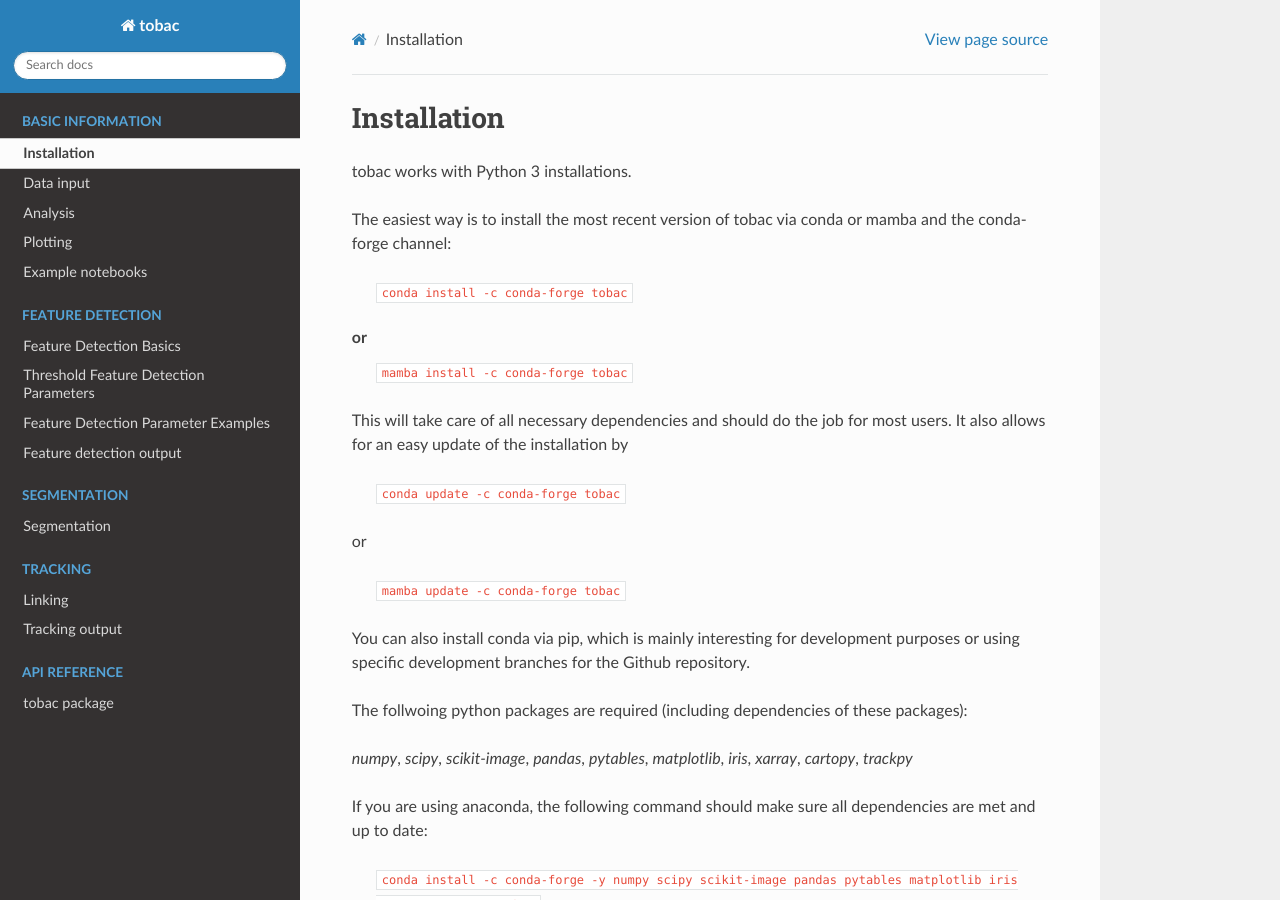
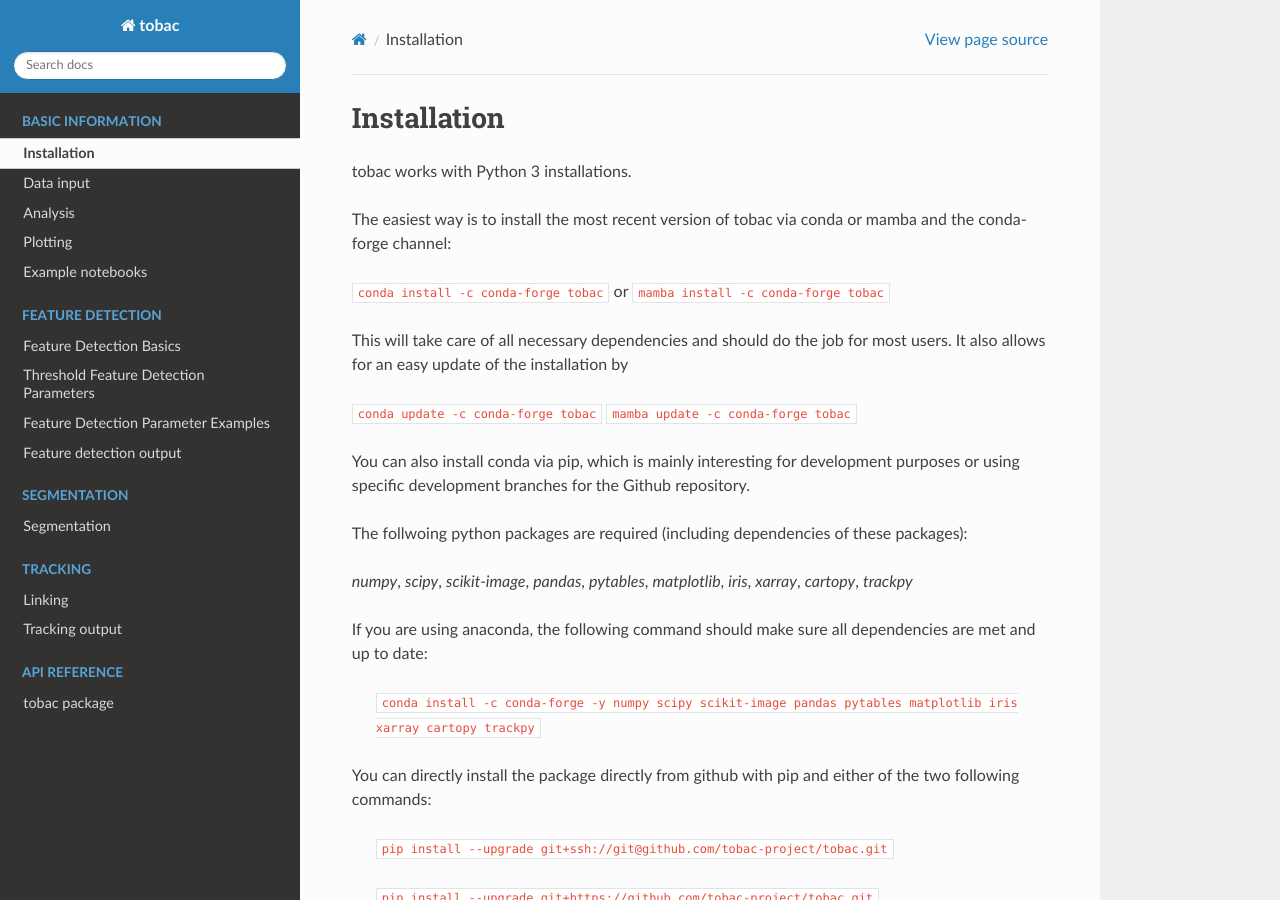
Before and after one commit to tobac-project/tobac, a Sphinx documentation site: the page built from doc/installation.rst, in a window 1280 px wide and 900 px high. Built offline with Sphinx 7.4.7 and the Read the Docs theme 2.0.0, drawn with Linux system fonts in a browser that asks for light colours; formulas are drawn with MathJax 3.

```diff
--- a/doc/installation.rst
+++ b/doc/installation.rst
@@ -4,18 +4,11 @@ tobac works with Python 3 installations.
 
 The easiest way is to install the most recent version of tobac via conda or mamba and the conda-forge channel:
 
-    ``conda install -c conda-forge tobac``
-
-or
-    ``mamba install -c conda-forge tobac``
+:code:`conda install -c conda-forge tobac` or :code:`mamba install -c conda-forge tobac`
 
 This will take care of all necessary dependencies and should do the job for most users. It also allows for an easy update of the installation by
 
-    ``conda update -c conda-forge tobac``
-
-or
-
-    ``mamba update -c conda-forge tobac``
+:code:`conda update -c conda-forge tobac` :code:`mamba update -c conda-forge tobac`
 
 
 You can also install conda via pip, which is mainly interesting for development purposes or using specific development branches for the Github repository.
```
Also changed, not shown: doc/threshold_detection_parameters.rst (+4 -4 lines), doc/feature_detection/notebooks/n_min_threshold_example.ipynb.
